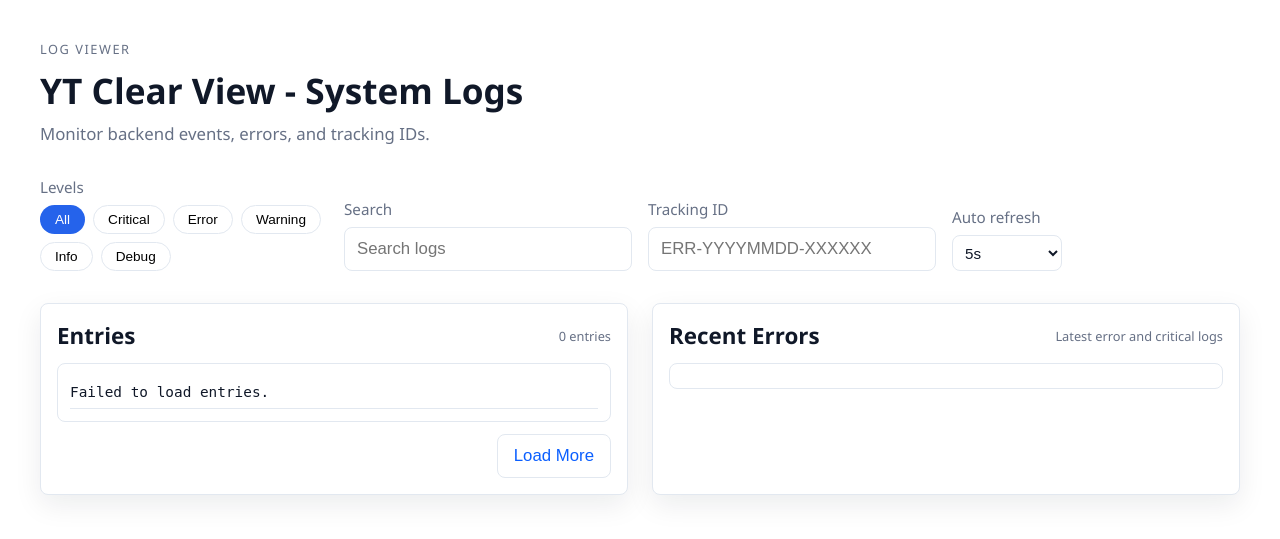
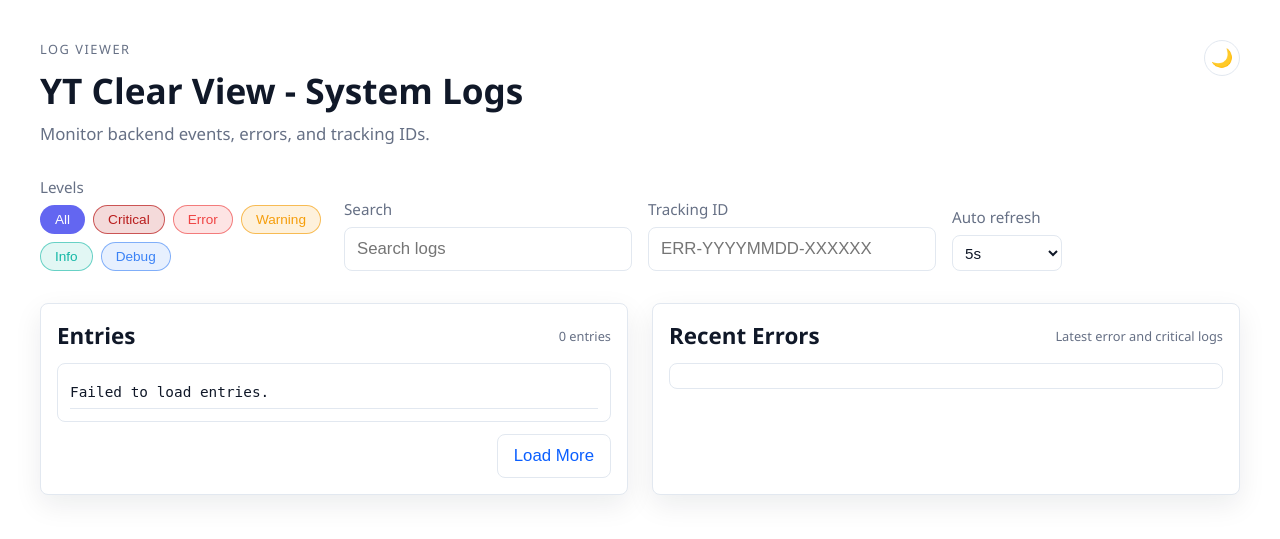
Before and after one commit to GOTXE/youtube-clear-view, a Flask app: template log_viewer/templates/logs.html in a window 1280 px wide. Shown: the top 539 px of the page. Run offline with Flask 3, Linux system fonts and the light colour scheme; the template is opened without the code that fills it, so the values that code supplies are empty.

Commit message:
ui: improve log viewer theme toggle and level colors

```diff
--- a/log_viewer/static/style.css
+++ b/log_viewer/static/style.css
@@ -29,6 +29,31 @@
   --font-caption: clamp(0.7rem, 0.6rem + 0.3vw, 0.8rem);
   --scrollbar-thumb: rgba(15, 23, 42, 0.35);
   --scrollbar-thumb-hover: rgba(15, 23, 42, 0.6);
+  --level-debug: #3b82f6;
+  --level-info: #14b8a6;
+  --level-warning: #f59e0b;
+  --level-error: #ef4444;
+  --level-critical: #b91c1c;
+  --level-all: #6366f1;
+}
+
+[data-theme="dark"] {
+  --bg: #0f172a;
+  --surface: #111827;
+  --text: #e2e8f0;
+  --muted: #94a3b8;
+  --primary: #60a5fa;
+  --primary-contrast: #0f172a;
+  --secondary: #38bdf8;
+  --success: #22c55e;
+  --warning: #f59e0b;
+  --error: #f87171;
+  --info: #38bdf8;
+  --disabled: #334155;
+  --border: #1f2937;
+  --shadow: rgba(15, 23, 42, 0.6);
+  --scrollbar-thumb: rgba(148, 163, 184, 0.45);
+  --scrollbar-thumb-hover: rgba(226, 232, 240, 0.6);
 }
 
 * {
@@ -85,6 +110,12 @@ body {
   flex-wrap: wrap;
 }
 
+.page__header-actions {
+  display: flex;
+  align-items: flex-start;
+  gap: var(--space-3);
+}
+
 .eyebrow {
   text-transform: uppercase;
   letter-spacing: 0.12em;
@@ -137,28 +168,28 @@ body {
 }
 
 .stat-card--debug {
-  border-color: rgba(59, 130, 246, 0.3);
-  background: rgba(59, 130, 246, 0.08);
+  border-color: rgba(59, 130, 246, 0.55);
+  background: rgba(59, 130, 246, 0.18);
 }
 
 .stat-card--info {
-  border-color: rgba(16, 185, 129, 0.3);
-  background: rgba(16, 185, 129, 0.1);
+  border-color: rgba(20, 184, 166, 0.55);
+  background: rgba(20, 184, 166, 0.18);
 }
 
 .stat-card--warning {
-  border-color: rgba(245, 158, 11, 0.35);
-  background: rgba(245, 158, 11, 0.12);
+  border-color: rgba(245, 158, 11, 0.55);
+  background: rgba(245, 158, 11, 0.2);
 }
 
 .stat-card--error {
-  border-color: rgba(220, 38, 38, 0.4);
-  background: rgba(220, 38, 38, 0.12);
+  border-color: rgba(239, 68, 68, 0.6);
+  background: rgba(239, 68, 68, 0.2);
 }
 
 .stat-card--critical {
-  border-color: rgba(220, 38, 38, 0.65);
-  background: rgba(220, 38, 38, 0.2);
+  border-color: rgba(185, 28, 28, 0.75);
+  background: rgba(185, 28, 28, 0.28);
 }
 
 .stat-value {
@@ -237,6 +268,41 @@ body {
   background: transparent;
   color: var(--primary);
   border: 1px solid var(--border);
+}
+
+.icon-button {
+  display: inline-flex;
+  align-items: center;
+  justify-content: center;
+  width: 36px;
+  height: 36px;
+  border-radius: 999px;
+  border: 1px solid var(--border);
+  background: var(--surface);
+  color: var(--primary);
+  cursor: pointer;
+}
+
+.icon-button svg {
+  width: 18px;
+  height: 18px;
+}
+
+.theme-toggle .icon-moon,
+.theme-toggle .icon-sun {
+  font-size: 18px;
+}
+
+.theme-toggle .icon-sun {
+  display: none;
+}
+
+[data-theme="dark"] .theme-toggle .icon-sun {
+  display: inline-block;
+}
+
+[data-theme="dark"] .theme-toggle .icon-moon {
+  display: none;
 }
 
 .grid {
@@ -387,6 +453,43 @@ body {
   font-size: 0.85rem;
   cursor: pointer;
   transition: background 0.2s ease, color 0.2s ease, border-color 0.2s ease;
+  color: var(--text);
+}
+
+.level-chip[data-level="DEBUG"] {
+  border-color: rgba(59, 130, 246, 0.6);
+  color: var(--level-debug);
+  background: rgba(59, 130, 246, 0.12);
+}
+
+.level-chip[data-level="INFO"] {
+  border-color: rgba(20, 184, 166, 0.6);
+  color: var(--level-info);
+  background: rgba(20, 184, 166, 0.12);
+}
+
+.level-chip[data-level="WARNING"] {
+  border-color: rgba(245, 158, 11, 0.65);
+  color: var(--level-warning);
+  background: rgba(245, 158, 11, 0.14);
+}
+
+.level-chip[data-level="ERROR"] {
+  border-color: rgba(239, 68, 68, 0.65);
+  color: var(--level-error);
+  background: rgba(239, 68, 68, 0.14);
+}
+
+.level-chip[data-level="CRITICAL"] {
+  border-color: rgba(185, 28, 28, 0.7);
+  color: var(--level-critical);
+  background: rgba(185, 28, 28, 0.16);
+}
+
+.level-chip[data-level="ALL"] {
+  border-color: rgba(99, 102, 241, 0.6);
+  color: var(--level-all);
+  background: rgba(99, 102, 241, 0.12);
 }
 
 .level-chip.is-active {
@@ -395,25 +498,25 @@ body {
 }
 
 .level-chip.is-active[data-level="DEBUG"] {
-  background: var(--info);
+  background: var(--level-debug);
 }
 
 .level-chip.is-active[data-level="INFO"] {
-  background: var(--success);
+  background: var(--level-info);
 }
 
 .level-chip.is-active[data-level="WARNING"] {
-  background: var(--warning);
+  background: var(--level-warning);
 }
 
 .level-chip.is-active[data-level="ERROR"] {
-  background: var(--error);
+  background: var(--level-error);
 }
 
 .level-chip.is-active[data-level="CRITICAL"] {
-  background: #991b1b;
+  background: var(--level-critical);
 }
 
 .level-chip.is-active[data-level="ALL"] {
-  background: var(--secondary);
+  background: var(--level-all);
 }
--- a/log_viewer/templates/logs.html
+++ b/log_viewer/templates/logs.html
@@ -14,7 +14,13 @@
           <h1 class="heading-1">YT Clear View - System Logs</h1>
           <p class="body">Monitor backend events, errors, and tracking IDs.</p>
         </div>
-        <div class="stats" id="stats"></div>
+        <div class="page__header-actions">
+          <div class="stats" id="stats"></div>
+          <button id="theme-toggle" class="icon-button theme-toggle" type="button" aria-label="Switch to dark mode">
+            <span class="icon-moon" aria-hidden="true">🌙</span>
+            <span class="icon-sun" aria-hidden="true">☀️</span>
+          </button>
+        </div>
       </header>
 
       <section class="toolbar">
@@ -86,11 +92,36 @@
       const searchInput = document.getElementById('filter-search');
       const trackingInput = document.getElementById('filter-tracking');
       const autoRefreshSelect = document.getElementById('auto-refresh');
+      const themeToggle = document.getElementById('theme-toggle');
 
       let offset = 0;
       const limit = 200;
       let hasMore = false;
       let refreshInterval = null;
+
+      function setTheme(theme) {
+        const nextTheme = theme === 'dark' ? 'dark' : 'light';
+        document.documentElement.setAttribute('data-theme', nextTheme);
+        localStorage.setItem('ytcv_log_theme', nextTheme);
+        if (themeToggle) {
+          const label = nextTheme === 'dark' ? 'Switch to light mode' : 'Switch to dark mode';
+          themeToggle.setAttribute('aria-label', label);
+        }
+      }
+
+      function initThemeToggle() {
+        if (!themeToggle) {
+          return;
+        }
+        const stored = localStorage.getItem('ytcv_log_theme');
+        const prefersDark = window.matchMedia && window.matchMedia('(prefers-color-scheme: dark)').matches;
+        const initial = stored || (prefersDark ? 'dark' : 'light');
+        setTheme(initial);
+        themeToggle.addEventListener('click', () => {
+          const current = document.documentElement.getAttribute('data-theme') || 'light';
+          setTheme(current === 'dark' ? 'light' : 'dark');
+        });
+      }
 
       function setLevelButtonState(button, active) {
         button.classList.toggle('is-active', active);
@@ -362,6 +393,7 @@
       };
       document.addEventListener('scroll', handleScroll, { passive: true, capture: true });
 
+      initThemeToggle();
       refreshAll(true);
     </script>
   </body>
```
